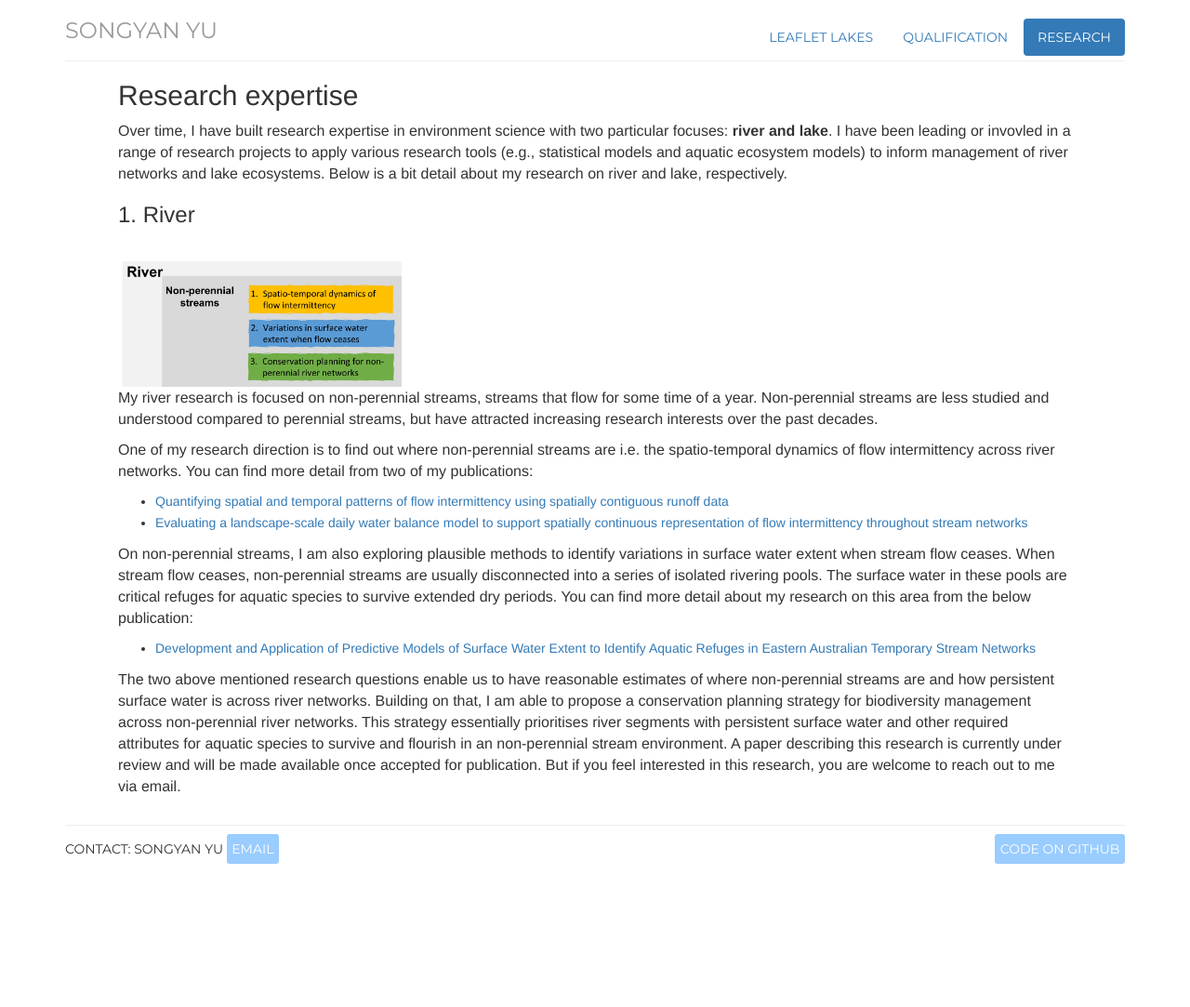
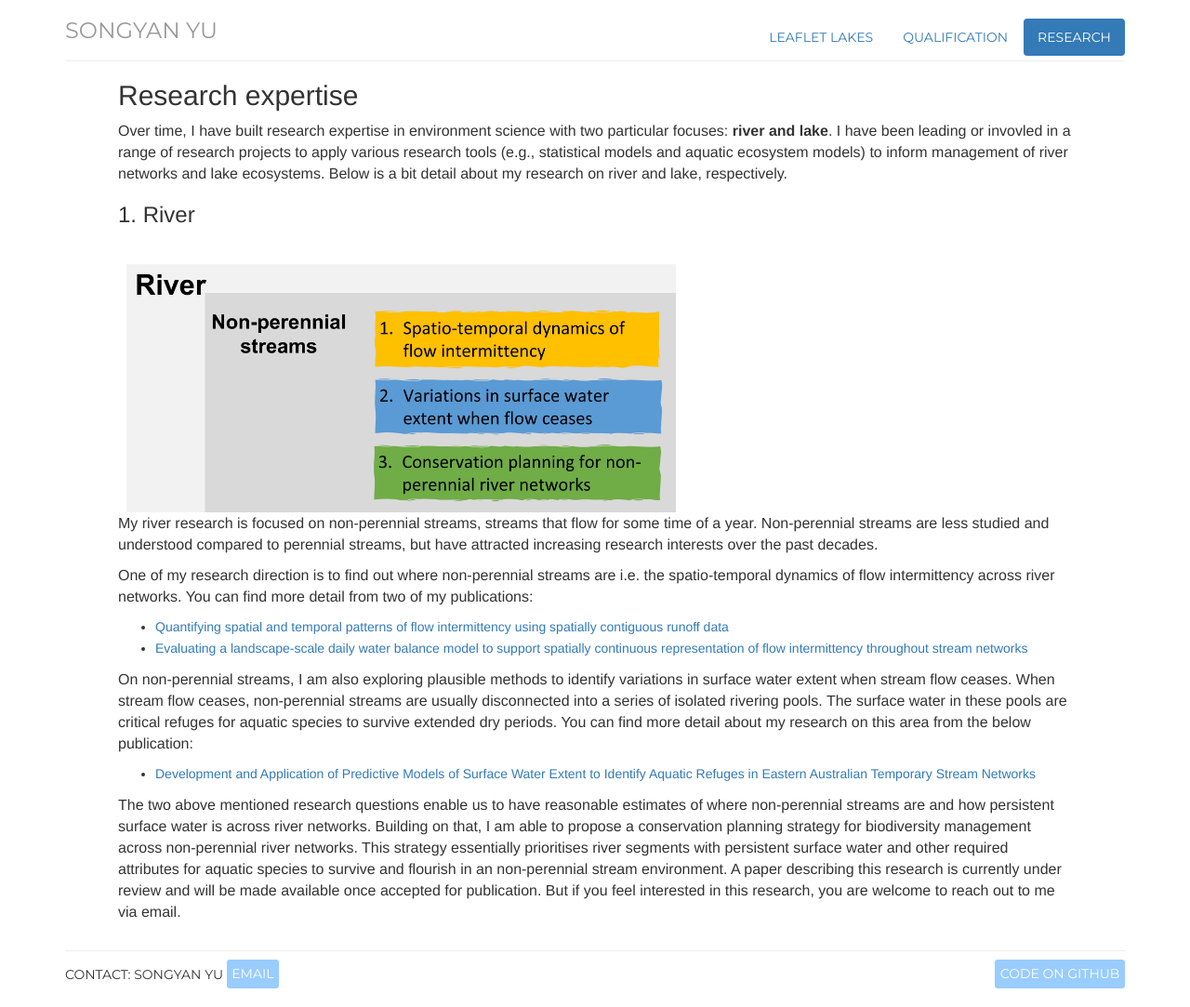
Before and after one commit to SongyanYu/SongyanYu.github.io, a Jekyll site: the page built from research.html, in a window 1280 px wide. Shown: the whole page at 93% size. Built offline with Jekyll 4.4.1, drawn with Linux system fonts in a browser that asks for light colours; before the commit the page ends 949 px from its top, so only the background shows below that.

Commit message:
enlarge figure

```diff
--- a/research.html
+++ b/research.html
@@ -16,7 +16,7 @@ and lake ecosystems. Below is a bit detail about my research on river and lake,
 <h3>1. River</h3>
 <br>
 
-<img src="images/riverResearch.jpg" alt="river research framework" width=305/>
+<img src="images/riverResearch.jpg" alt="river research framework" width=600/>
 
 <p>
 My river research is focused on non-perennial streams, streams that flow for some time of a year. Non-perennial streams are less studied and understood
```
